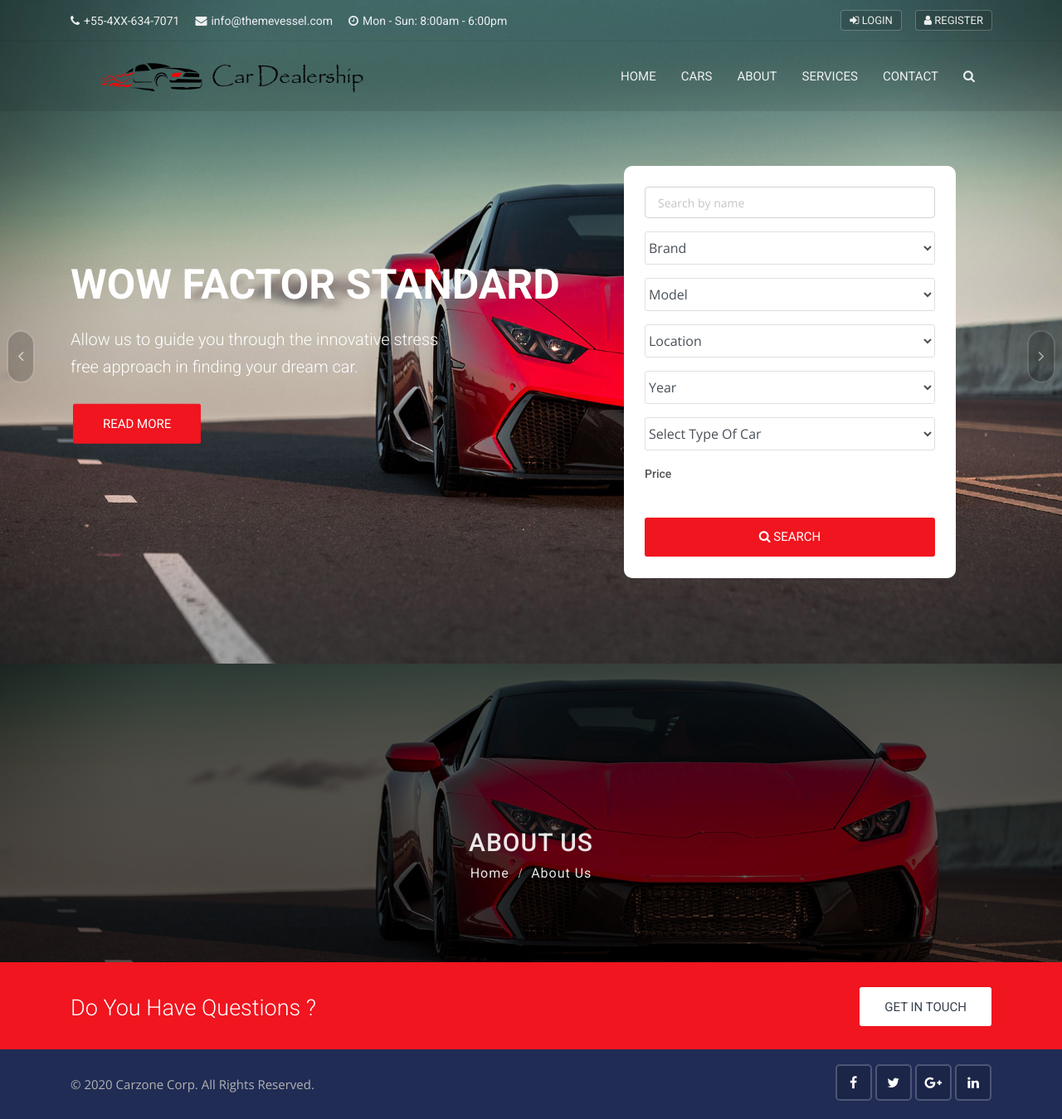
After one commit to ninos77/carDealership, a Django app: page /about in a window 1280 px wide. The commit adds this page. Shown: the whole page at 83% size. Run offline with Django 3.2, Linux system fonts and the light colour scheme; some libraries are stand-ins or nearby versions.

Commit message:
create navigation link

```diff
--- a/pages/urls.py
+++ b/pages/urls.py
@@ -4,5 +4,9 @@
 
 urlpatterns = [
     path('', views.home, name='home'),
+    path('about', views.about, name='about'),
+    path('services', views.services, name='services'),
+    path('contact', views.contact, name='contact')
+
 
 ]
--- a/pages/views.py
+++ b/pages/views.py
@@ -5,3 +5,13 @@
 
 def home(request):
     return render(request, 'pages/home.html')
+
+
+def about(request):
+    return render(request, 'pages/about.html')
+
+def services(request):
+    return render(request, 'pages/services.html')
+
+def contact(request):
+    return render(request, 'pages/contact.html')
--- a/templates/base.html
+++ b/templates/base.html
@@ -90,13 +90,13 @@
   {% endblock %}
 
   {% block content %}
+
   {% endblock %}
 
 
 
 
   {% block extra_js %}
-  <!-- Scroll [to top] -->
 
   {% endblock %}
 
--- a/templates/includes/main-nav.html
+++ b/templates/includes/main-nav.html
@@ -50,19 +50,19 @@
             </a>
           </li>
           <li class="nav-item">
-            <a class="nav-link" href="/carhouse/about.html">
+            <a class="nav-link" href="{% url 'about' %}">
               About
             </a>
           </li>
           <li class="nav-item">
-            <a class="nav-link" href="services.html">
+            <a class="nav-link" href="{% url 'services' %}">
               Services
             </a>
           </li>
 
 
           <li class="nav-item dropdown">
-            <a class="nav-link" href="contact.html">Contact</a>
+            <a class="nav-link" href="{% url 'contact' %}">Contact</a>
           </li>
           <li class="nav-item dropdown m-hide">
             <a href="#full-page-search" class="nav-link h-icon">
--- /dev/null
+++ b/templates/pages/about.html
@@ -0,0 +1,18 @@
+{% extends "base.html" %}
+
+
+{% block content %}
+<!-- Sub banner start -->
+<div class="sub-banner overview-bgi">
+  <div class="container breadcrumb-area">
+    <div class="breadcrumb-areas">
+      <h1>About Us</h1>
+      <ul class="breadcrumbs">
+        <li><a href="index.html">Home</a></li>
+        <li class="active">About Us</li>
+      </ul>
+    </div>
+  </div>
+</div>
+<!-- Sub Banner end -->
+{% endblock %}
--- /dev/null
+++ b/templates/pages/contact.html
@@ -0,0 +1,5 @@
+{% extends "base.html"%}
+{% load static %}
+
+{% block content %}
+{% endblock %}
--- /dev/null
+++ b/templates/pages/services.html
@@ -0,0 +1,5 @@
+{% extends "base.html"%}
+{% load static %}
+
+{% block content %}
+{% endblock %}
```
